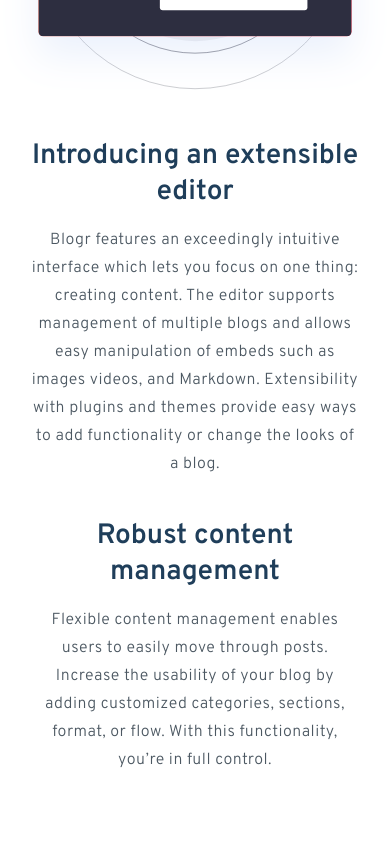
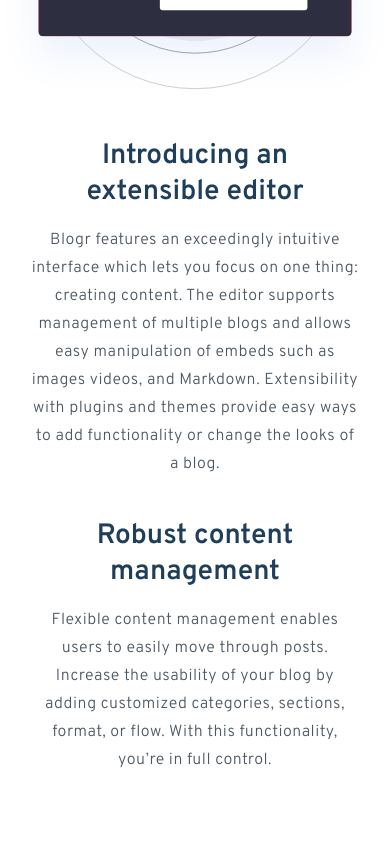
Before and after one commit to tkressma/blogr-landing-page, a React (Create React App) app: page / in a window 390 px wide. Shown: the part 1000-1844 px from the top of the page. Built offline with nearby package versions, Linux system fonts and the light colour scheme.

Commit message:
Fix typography issue on mobile

```diff
--- a/src/components/Sections/ArticleInfo.module.css
+++ b/src/components/Sections/ArticleInfo.module.css
@@ -3,7 +3,7 @@
   font-family: "Overpass", sans-serif;
   font-weight: 600;
   font-size: 1.75rem;
-  flex-basis: 85%;
+  flex-basis: 75%;
 }
 
 .info {
@@ -19,6 +19,7 @@
 
 @media (min-width: 1200px) {
   .title {
+    flex-basis: 85%;
     margin-top: 4rem;
   }
 }
```
